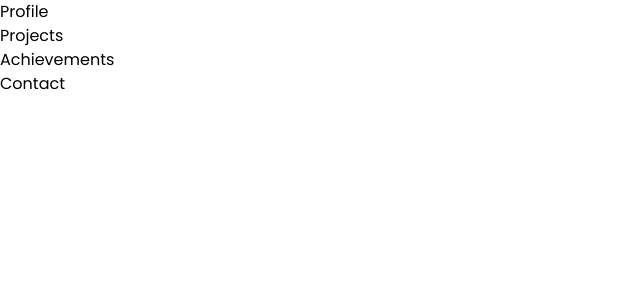
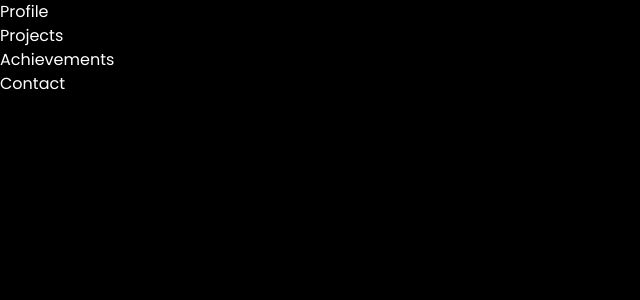
Before and after one commit to michaelperryjnr/themefolio, a React (Create React App) app in the folder client/: page / in a window 1280 px wide. Shown: the top 300 px of the page, without its empty margins (0-640 px from the left). Built offline with nearby package versions, Linux system fonts and the light colour scheme.

Commit message:
Modified css

```diff
--- a/client/src/index.css
+++ b/client/src/index.css
@@ -6,4 +6,11 @@
 
 * > *{
     font-family: 'Poppins', sans-serif;
+    color: white;
 }
+
+
+html {
+  scroll-behavior: smooth;
+  background-color: black;
+}
```
